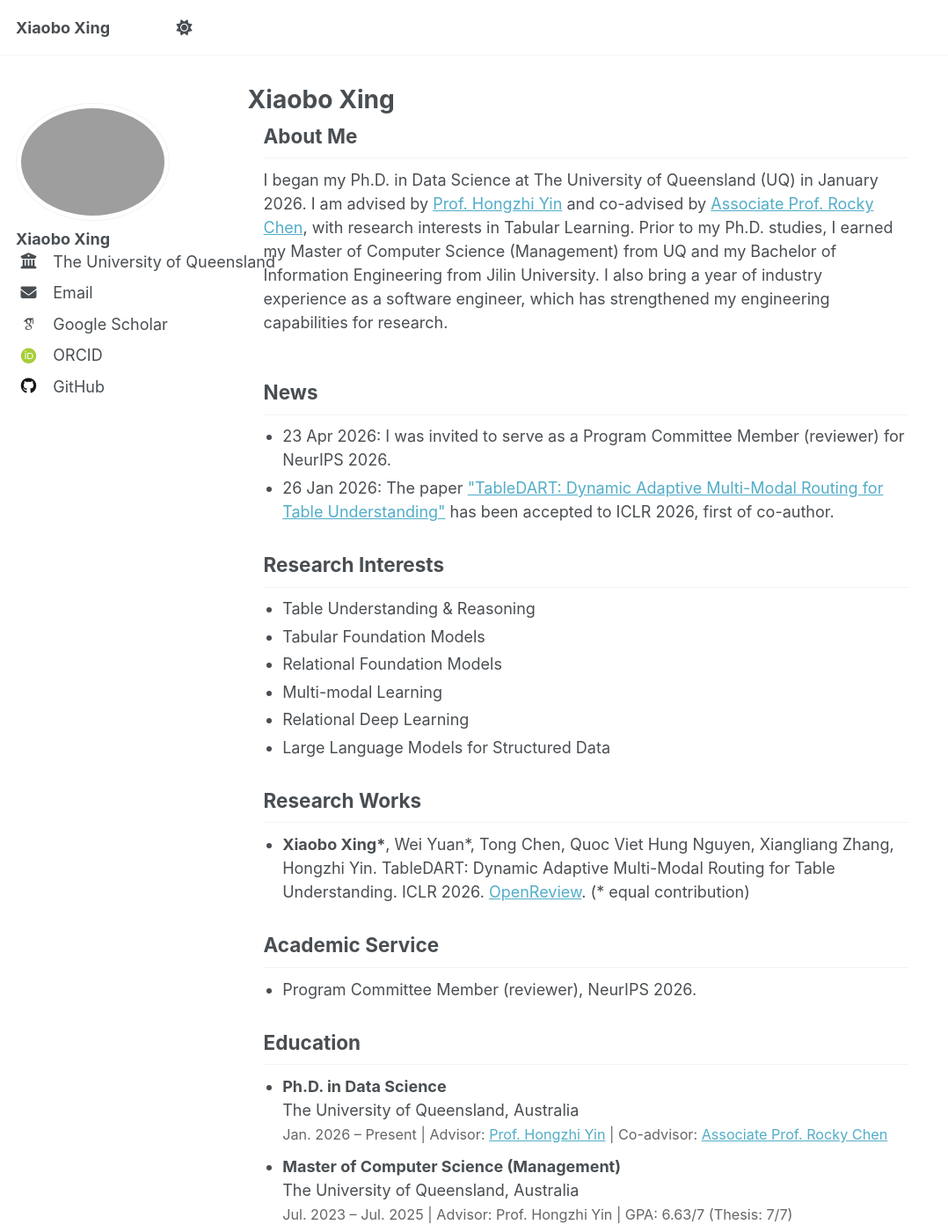
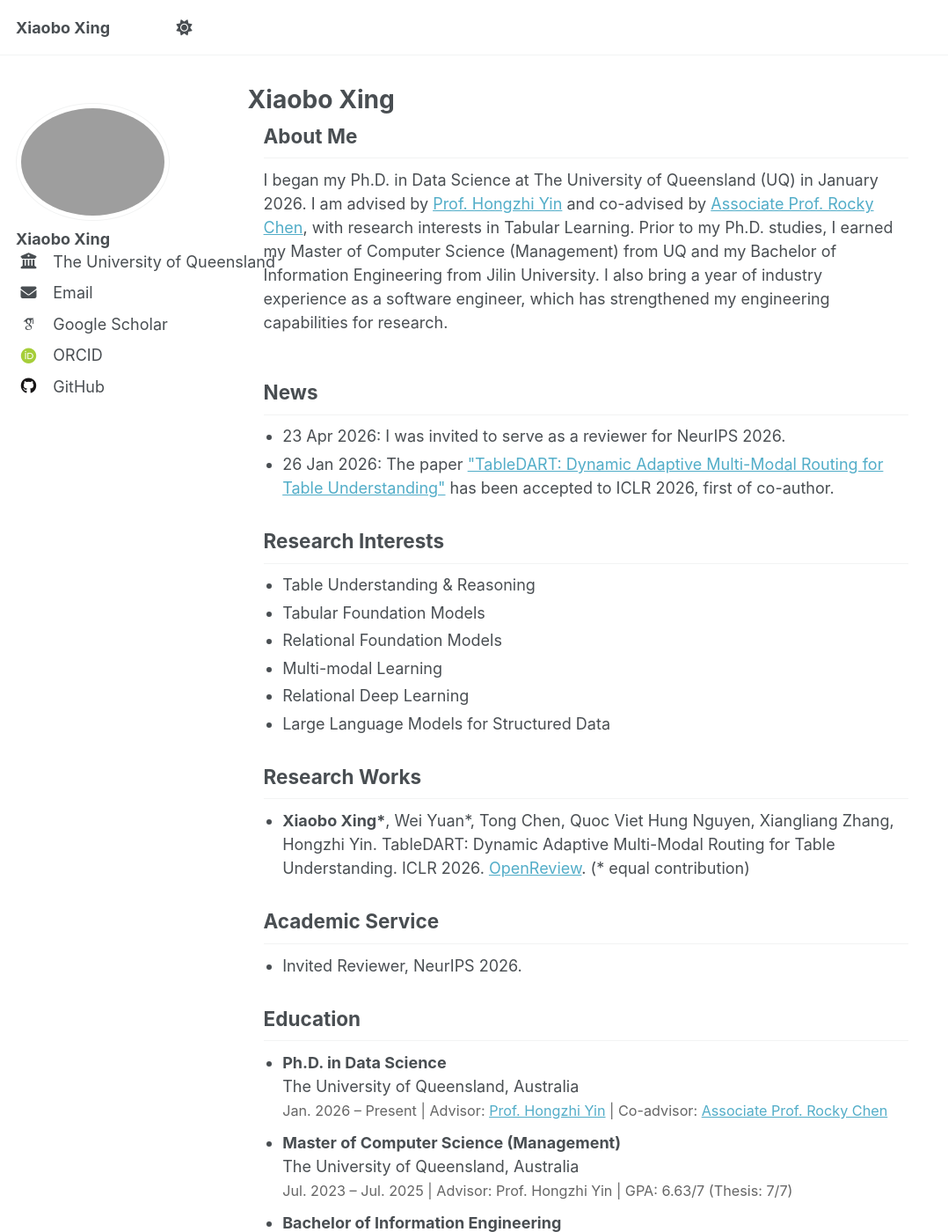
Before and after one commit to xiaobo-xing/xiaobo-xing.github.io, a Jekyll site: the page built from _pages/about.md, in a window 1280 px wide and 1400 px high. Shown: the whole window at 88% size, without its empty margins (0-1078 px from the left). Built offline with Jekyll 4.4.1, drawn with Linux system fonts in a browser that asks for light colours; some web fonts are replaced; a script that is not in the unit is left out.

Commit message:
Refine NeurIPS reviewer wording

```diff
--- a/_pages/about.md
+++ b/_pages/about.md
@@ -104,7 +104,7 @@ redirect_from:
   <section class="single-card">
     <h2>News</h2>
     <ul>
-      <li>23 Apr 2026: I was invited to serve as a Program Committee Member (reviewer) for NeurIPS 2026.</li>
+      <li>23 Apr 2026: I was invited to serve as a reviewer for NeurIPS 2026.</li>
       <li>26 Jan 2026: The paper <a href="https://openreview.net/forum?id=4aZTiLH3fm">"TableDART: Dynamic Adaptive Multi-Modal Routing for Table Understanding"</a> has been accepted to ICLR 2026, first of co-author.</li>
     </ul>
   </section>
@@ -131,7 +131,7 @@ redirect_from:
   <section class="single-card">
     <h2>Academic Service</h2>
     <ul>
-      <li>Program Committee Member (reviewer), NeurIPS 2026.</li>
+      <li>Invited Reviewer, NeurIPS 2026.</li>
     </ul>
   </section>
 
```
